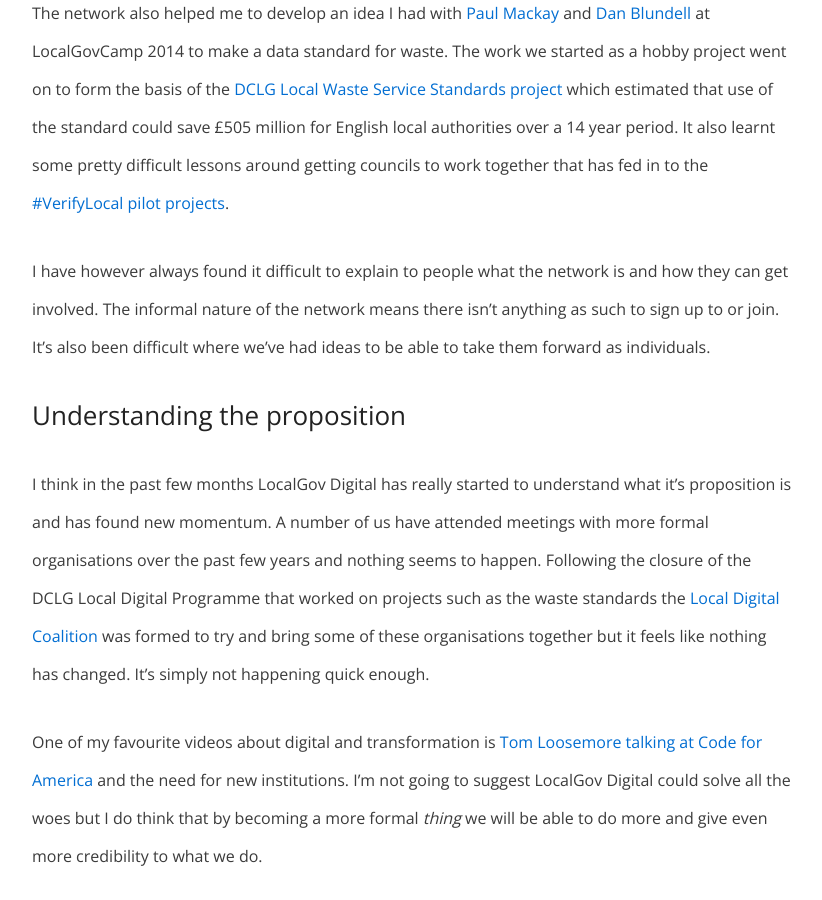
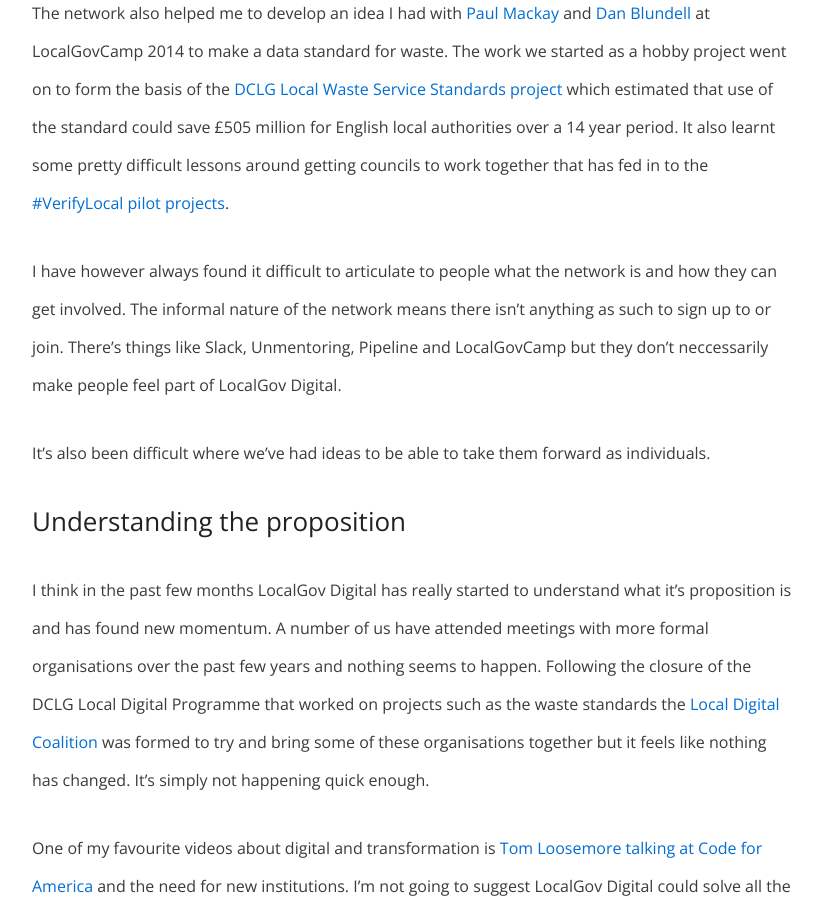
Before and after one commit to BforBen/bforben.github.io, a Jekyll site: the page built from _posts/2016-11-10-a-new-phase-for-localgov-digital.md, in a window 1280 px wide and 900 px high, scrolled down 1321 px. Shown: the whole window, without its empty margins (228-1050 px from the left). Built offline with Jekyll 4.4.1, drawn with Linux system fonts in a browser that asks for light colours; nearby versions of some CDN libraries; comment, search, counter and statistics services are not loaded.

Commit message:
Update 2016-11-10-a-new-phase-for-localgov-digital.md

```diff
--- a/_posts/2016-11-10-a-new-phase-for-localgov-digital.md
+++ b/_posts/2016-11-10-a-new-phase-for-localgov-digital.md
@@ -19,7 +19,9 @@
 
 The network also helped me to develop an idea I had with [Paul Mackay](http://www.folklabs.com/about-us/paul-mackay/) and [Dan Blundell](https://www.danblundell.com/) at LocalGovCamp 2014 to make a data standard for waste. The work we started as a hobby project went on to form the basis of the [DCLG Local Waste Service Standards project](http://www.localdigitalcoalition.uk/product/local-waste-service-standards-project/) which estimated that use of the standard could save £505 million for English local authorities over a 14 year period. It also learnt some pretty difficult lessons around getting councils to work together that has fed in to the [#VerifyLocal pilot projects](https://identityassurance.blog.gov.uk/2016/10/03/verifylocal-pilots-are-open-for-business/).
 
-I have however always found it difficult to explain to people what the network is and how they can get involved. The informal nature of the network means there isn't anything as such to sign up to or join. It's also been difficult where we've had ideas to be able to take them forward as individuals.
+I have however always found it difficult to articulate to people what the network is and how they can get involved. The informal nature of the network means there isn't anything as such to sign up to or join. There's things like Slack, Unmentoring, Pipeline and LocalGovCamp but they don't neccessarily make people feel part of LocalGov Digital.
+
+It's also been difficult where we've had ideas to be able to take them forward as individuals.
 
 ## Understanding the proposition
 
```
